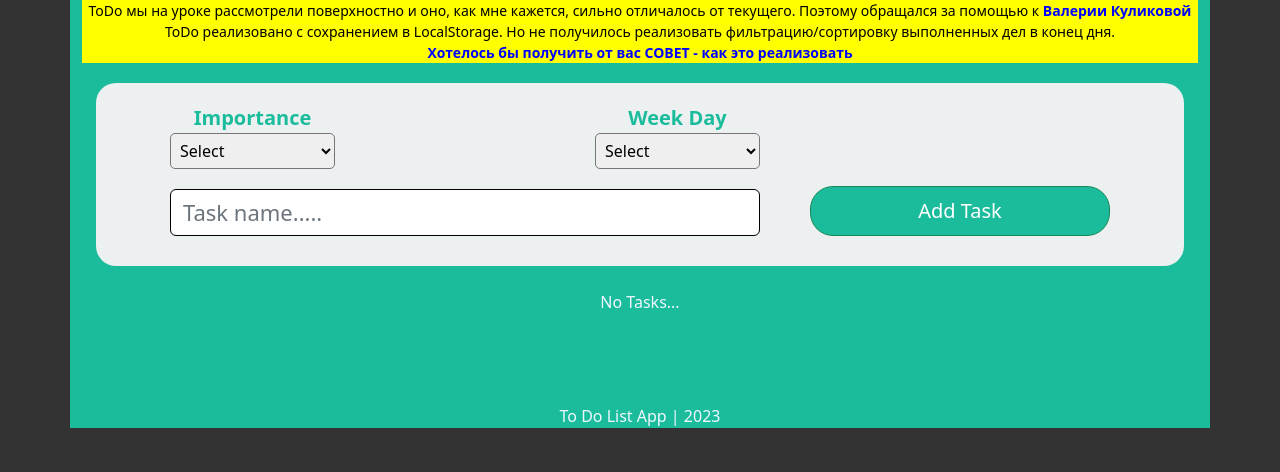
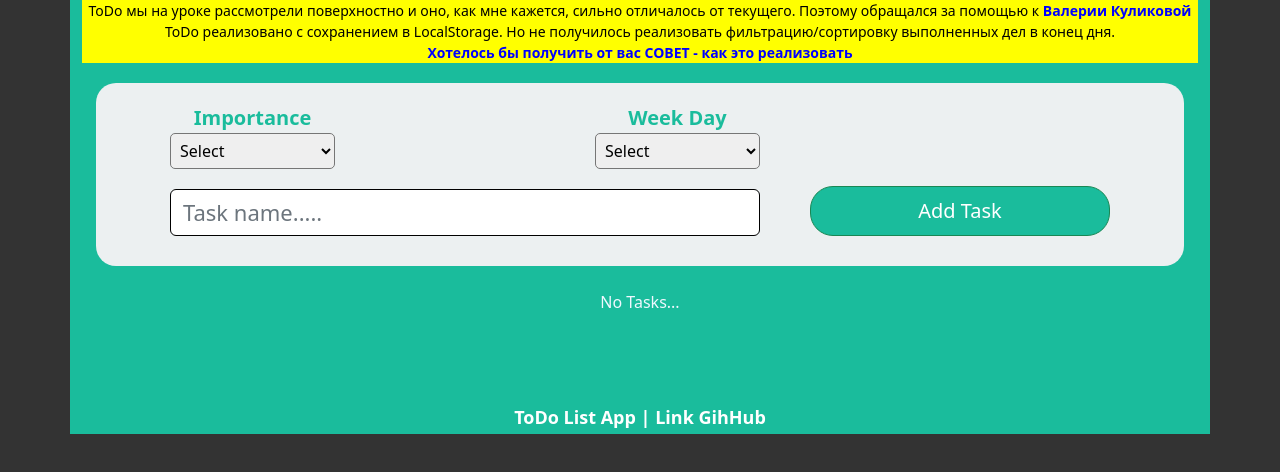
Before and after one commit to St-ton/react-todo, a React (Create React App) app: page / in a window 1280 px wide. Shown: the top 472 px of the page. Built offline with nearby package versions, Linux system fonts and the light colour scheme.

Commit message:
update hw0802

```diff
--- a/src/App.css
+++ b/src/App.css
@@ -18,11 +18,6 @@
 body {
   background-color: #333;
   color: aliceblue;
-}
-
-.footer {
-  width: 100%;
-  margin-bottom: -20px;
 }
 
 .App {
@@ -232,10 +227,10 @@ body {
   display: flex;
   max-width: 1088px;
   background: white;
-  margin-bottom: 15px;
   border-radius: 20px;
   border: none;
   margin: 10px auto;
+  gap: 10px;
 }
 
 .days p {
@@ -251,6 +246,12 @@ body {
   border: 1px solid #34495e;
   color: white;
   /* cursor: pointer; */
+}
+
+.taskCont {
+  display: flex;
+  flex-wrap: wrap;
+  /* margin-left: 10px; */
 }
 
 .ch_importance p,
@@ -275,8 +276,8 @@ body {
   display: none;
   position: absolute;
   text-align: center;
-  top: -15px;
-  left: -10px;
+  top: -10px;
+  left: 0px;
   color: #e74c3c;
   width: 40px;
   height: 40px;
@@ -285,18 +286,14 @@ body {
 
 .del_underline {
   position: absolute;
-  top: 30px;
+  top: 0px;
   left: 10px;
-  /* width: 20px; */
-  /* height: 3px; */
-  /* background-color: #e74c3c; */
-
   border: 10px solid transparent;
-  border-bottom: 10px solid #e74c3c;
+  border-top: 10px solid #e74c3c;
 }
 
 .days:hover {
-  box-shadow: 3px 3px 5px lightgrey;
+  box-shadow: 3px 3px 8px lightgrey, -3px -3px 8px lightgrey;
 }
 
 .dayName:hover .del_day,
@@ -314,33 +311,17 @@ body {
 
 .dayName:hover .fa-trash-can,
 .days:hover .dayName .fa-trash-can {
-  animation: rotateTrasch 3s linear infinite;
-  /* animation: scaleTrasch 1.5s linear infinite; */
-  /* animation: translateTrasch 1.5s linear infinite; */
+  animation: colorTrash 2s linear infinite;
 }
 
 .dayName:hover .del_underline,
 .days:hover .del_underline {
   display: block;
-  animation: scaleUnderline 3s linear infinite;
+  animation: scaleUnderline 2s linear infinite;
 }
 
-@keyframes scaleTrasch {
-  from {
-    transform: scale(1);
-  }
-  50% {
-    transform: scale(1.3);
-  }
-  to {
-    transform: scale(1);
-  }
-}
 @keyframes scaleUnderline {
   from {
-    transform: scale(0);
-  }
-  50% {
     transform: scale(1);
   }
   to {
@@ -348,20 +329,61 @@ body {
   }
 }
 
-@keyframes rotateTrasch {
+@keyframes colorTrash {
   from {
-    transform: rotateZ(0deg);
+    color: transparent;
   }
   50% {
-    transform: rotateZ(180deg);
+    color: #e74c3c;
   }
   to {
-    transform: rotateZ(0deg);
+    color: #e74c3c;
   }
 }
 
-.taskCont {
-  display: flex;
-  flex-wrap: wrap;
-  /* margin-left: 10px; */
+.footer {
+  width: 100%;
+  text-align: center;
+  color: white;
+  font-size: 18px;
+  font-weight: 700;
+  cursor: pointer;
 }
+
+.footer-wrapper a {
+  color: #e74c3c;
+  text-decoration: none;
+}
+
+.footer-wrapper {
+  width: 100%;
+  height: 30px;
+  position: relative;
+  overflow: hidden;
+  transition: all 0.6s linear;
+}
+
+.footer-inner {
+  width: 250px;
+  height: 30px;
+  font-size: 18px;
+  font-weight: 700;
+  position: absolute;
+  /* выдвигается слева
+  top: 0;
+   left: -250px;*/
+  /* выдвигается снизу */
+  left: calc(50% - 125px);
+  bottom: -40px;
+  transition: all 0.7s linear;
+}
+
+.footer-wrapper:hover .footer-inner {
+  left: calc(50% - 125px);
+  /* выдвигается снизу */
+  bottom: 0px;
+}
+
+.footer-wrapper:hover {
+  color: transparent;
+}
--- a/src/components/App.jsx
+++ b/src/components/App.jsx
@@ -161,6 +161,7 @@ function App() {
         />
       )}
       {toDo && toDo.length ? '' : 'No Tasks...'}
+
       <div className="days ">
         <Monday
           toDo={toDo}
@@ -233,7 +234,16 @@ function App() {
           deleteDay={deleteDay}
         />
       </div>
-      <div className="footer">To Do List App | 2023</div>
+      <div className="footer">
+        <div className="footer-wrapper">
+          ToDo List App | Link GihHub
+          <div className="footer-inner">
+            <a href="https://github.com/St-ton/react-todo/tree/master/src" target="_blank">
+              ToDo List App | Link GihHub
+            </a>
+          </div>
+        </div>
+      </div>
     </div>
   );
 }
```
Also changed, not shown: 8 other files (tests, documents, lock files or other folders).
